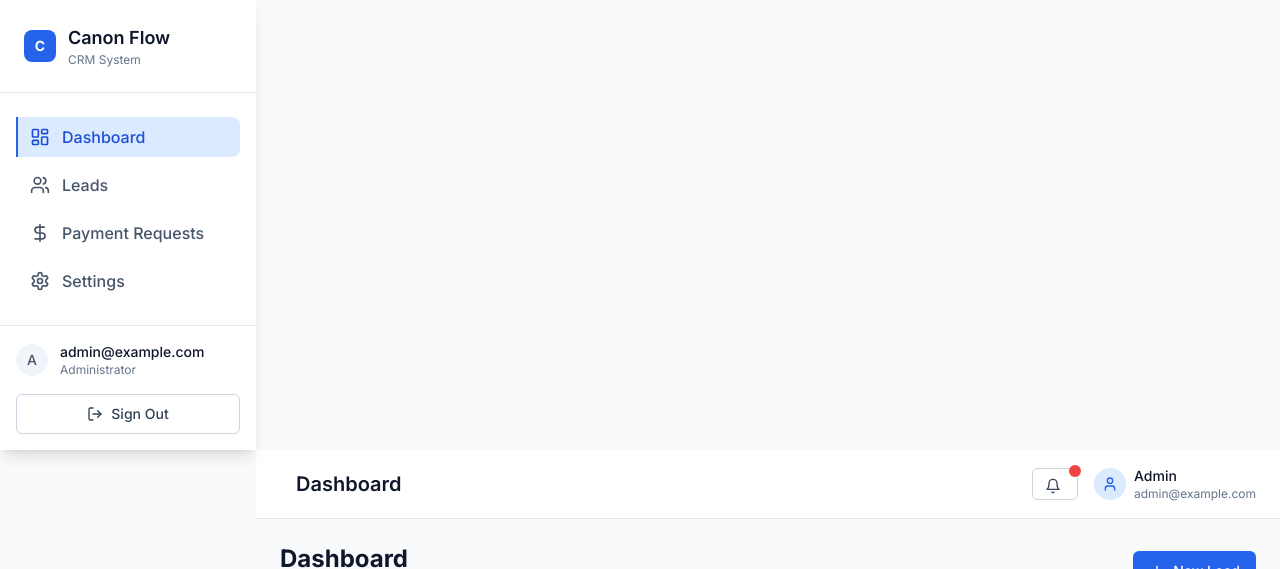
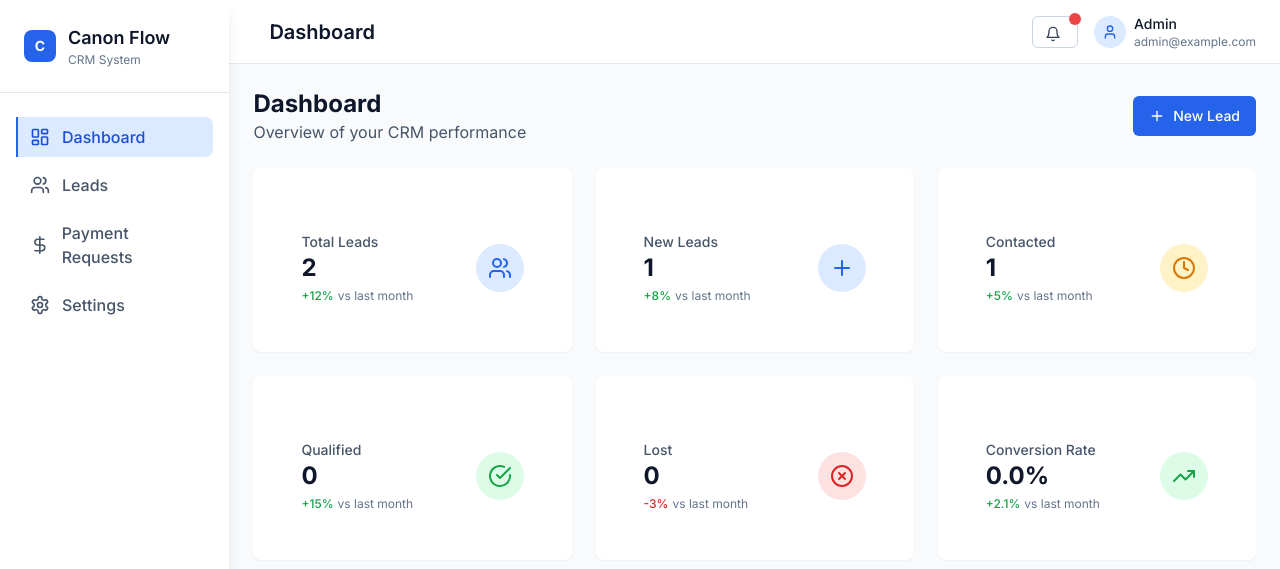
Before and after one commit to ajay-whiz/CanonFlowCrm, a Next.js app: page / in a window 1280 px wide. Shown: the top 569 px of the page. Built offline with nearby package versions, Linux system fonts and the light colour scheme; no server answers; sample sign-in values are in the browser's storage.

Commit message:
dashboard UI fixed

```diff
--- a/app/page.tsx
+++ b/app/page.tsx
@@ -77,7 +77,7 @@ export default function Dashboard() {
   }
 
   return (
-    <div className="min-h-screen bg-secondary-50">
+    <div className="min-h-screen bg-secondary-50 flex">
       <Sidebar
         isOpen={sidebarOpen}
         onToggle={() => setSidebarOpen(!sidebarOpen)}
@@ -85,7 +85,7 @@ export default function Dashboard() {
         onNavigate={handleNavigate}
       />
 
-      <div className="lg:pl-64">
+      <div>
         <Header
           onMenuToggle={() => setSidebarOpen(!sidebarOpen)}
           title="Dashboard"
--- a/components/layout/Header.tsx
+++ b/components/layout/Header.tsx
@@ -17,8 +17,8 @@ export const Header: React.FC<HeaderProps> = ({
   onSearch,
 }) => {
   return (
-    <header className="bg-white border-b border-secondary-200 px-4 py-4 lg:px-6">
-      <div className="flex items-center justify-between">
+    <header className="bg-white border-b border-secondary-200 px-4 lg:px-6 h-16 flex items-center">
+      <div className="w-full flex items-center justify-between">
         <div className="flex items-center space-x-4">
           <Button
             variant="outline"
@@ -50,14 +50,14 @@ export const Header: React.FC<HeaderProps> = ({
             icon={<Bell className="h-4 w-4" />}
             className="relative"
           >
-            <span className="absolute -top-1 -right-1 h-3 w-3 bg-error-500 rounded-full"></span>
+            <span className="absolute top-0 right-0 h-3 w-3 bg-error-500 rounded-full translate-x-1/3 -translate-y-1/3"></span>
           </Button>
 
           <div className="flex items-center space-x-2">
             <div className="h-8 w-8 bg-primary-100 rounded-full flex items-center justify-center">
               <User className="h-4 w-4 text-primary-600" />
             </div>
-            <div className="hidden md:block">
+            <div className="hidden md:block leading-tight">
               <p className="text-sm font-medium text-secondary-900">Admin</p>
               <p className="text-xs text-secondary-500">admin@example.com</p>
             </div>
--- a/components/ui/Button.tsx
+++ b/components/ui/Button.tsx
@@ -1,5 +1,5 @@
 import React from 'react'
-import { clsx } from 'clsx'
+import clsx from 'clsx'
 import { Loader2 } from 'lucide-react'
 
 interface ButtonProps extends React.ButtonHTMLAttributes<HTMLButtonElement> {
```
